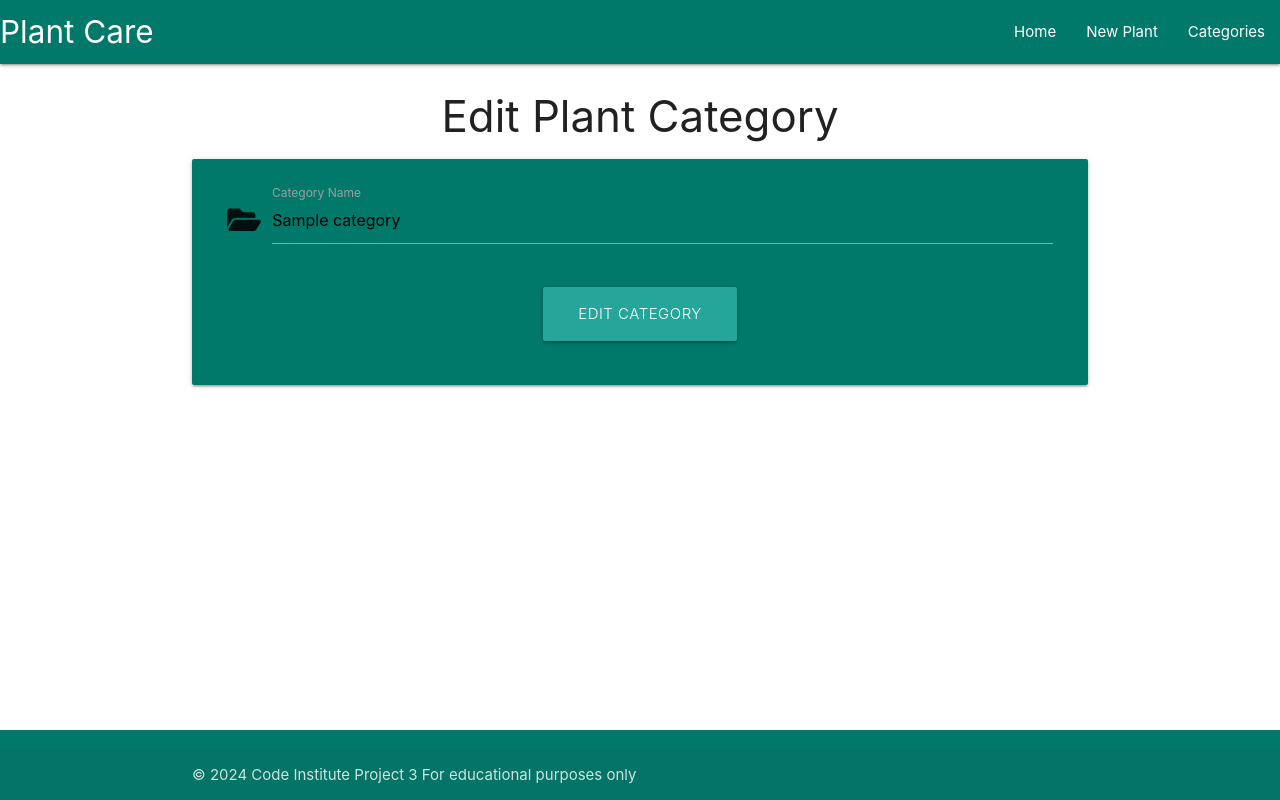
After one commit to TailorBird93/plantCare, a Flask app: page /edit_category/1 in a window 1280 px wide. The commit adds this page. Run offline with Flask 3, Linux system fonts and the light colour scheme; tables that the repository leaves empty hold one stand-in row (values such as "Sample post").

Commit message:
Add 'edit category' CRUD functionality

```diff
--- a/plantcare/routes.py
+++ b/plantcare/routes.py
@@ -1,6 +1,6 @@
 from flask import render_template, request, redirect, url_for, flash
 from plantcare import app, db
-from plantcare.models import PlantCategory, Plant
+from plantcare.models import Category, Plant
 
 @app.route("/")
 def home():
@@ -8,17 +8,9 @@ def home():
 
 @app.route("/categories")
 def categories():
-    categories = list(PlantCategory.query.order_by(PlantCategory.plant_category_name).all())
+    categories = list(Category.query.order_by(Category.category_name).all())
     return render_template("categories.html", categories=categories)
 
-# @app.route("/add_category", methods=["GET","POST"])
-# def add_category():
-#     if request.method == "POST":
-#         category = PlantCategory(plant_category_name=request.form.get("category_name"))
-#         db.session.add(category)
-#         db.session.commit()
-#         return redirect(url_for("categories"))
-#     return render_template("add_category.html")
 
 @app.route("/add_category", methods=["GET", "POST"])
 def add_category():
@@ -26,17 +18,26 @@ def add_category():
         category_name = request.form.get("category_name")
 
         # Checking if the category already exists
-        existing_category = PlantCategory.query.filter_by(plant_category_name=category_name).first()
+        existing_category = Category.query.filter_by(category_name=category_name).first()
 
         if existing_category:
             flash(f"Category '{category_name}' already exists.", "warning")
             return redirect(url_for("add_category"))
 
         # Adding new one
-        new_category = PlantCategory(plant_category_name=category_name)
+        new_category = Category(category_name=category_name)
         db.session.add(new_category)
         db.session.commit()
         flash(f"Category '{category_name}' added successfully!", "success")
         return redirect(url_for("categories"))
 
     return render_template("add_category.html")
+
+@app.route("/edit_category/<int:category_id>", methods=["GET", "POST"])
+def edit_category(category_id):
+    category= Category.query.get_or_404(category_id)
+    if request.method=="POST":
+        category.category_name = request.form.get("category_name")
+        db.session.commit()
+        return redirect(url_for("categories"))
+    return render_template("edit_category.html", category=category)
--- a/plantcare/templates/categories.html
+++ b/plantcare/templates/categories.html
@@ -16,10 +16,10 @@
     <div class="col s12 m6 l3">
         <div class="card teal darken-2 center-align">
             <div class="card-content white-text">
-                <span class="card-title">{{ category.plant_category_name }}</span>
+                <span class="card-title">{{ category.category_name }}</span>
             </div>
             <div class="card-action">
-                <a href="#" class="btn green accent-4">Edit</a>
+                <a href="{{url_for('edit_category', category_id=category.id)}}" class="btn green accent-4">Edit</a>
                 <a href="#" class="btn red">Delete</a>
             </div>
         </div>
--- /dev/null
+++ b/plantcare/templates/edit_category.html
@@ -0,0 +1,26 @@
+{% extends "base.html" %}
+{% block content %}
+
+<h3 class="center-align">Edit Plant Category</h3>
+<div class="row card-panel teal darken-2">
+    <form class="col s12" method="POST" action="{{ url_for('edit_category', category_id=category.id)}}">
+
+      <!-- Category -->
+      <div class="row">
+        <div class="input-field col s12">
+          <i class="fas fa-folder-open prefix"></i>
+          <input id="category_name" name= "category_name" value= "{{category.category_name}}" type="text" class="validate">
+          <label for="category_name">Category Name</label>
+        </div>
+      </div>
+      <!-- Submit -->
+      <div class="row">
+        <div class="col s12 center-align">
+          <button type="submit" class="btn-large light">
+            Edit Category <i class="fas fa-edit-square right"></i>
+          </button>
+        </div>
+      </div>
+    </form>
+  </div>
+{% endblock%}
```
Also changed, not shown: plantcare/models.py (+6 -6 lines).
